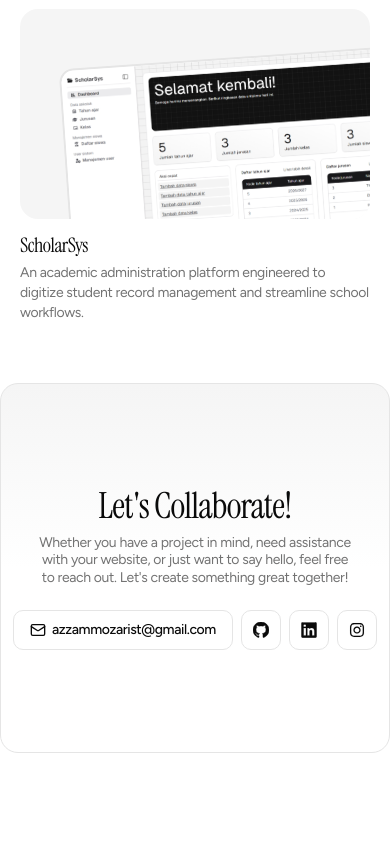
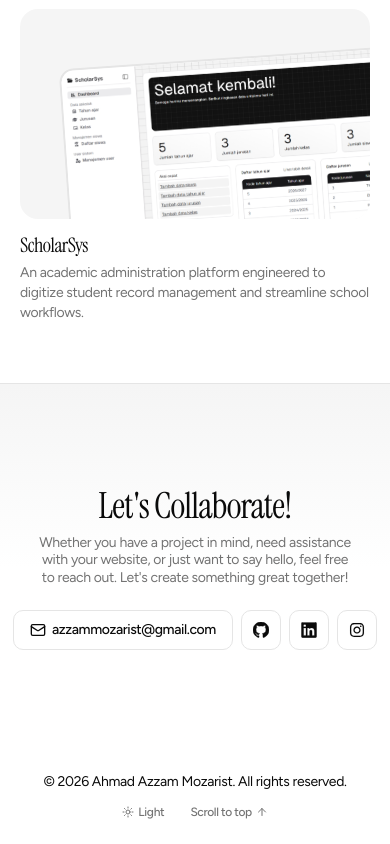
Before and after one commit to mozarist/My-Portfolio, a Next.js app: page / in a window 390 px wide. Shown: the part 3035-3879 px from the top of the page. Before the commit the page ends 3808 px from the top, so only its background shows below. Built offline with nearby package versions, Linux system fonts and the light colour scheme.

Commit message:
footer & responsive styling

```diff
--- a/app/page.tsx
+++ b/app/page.tsx
@@ -9,8 +9,12 @@ import SelectedWorksSection from "@/components/blocks/works";
 import ContactSection from "@/components/blocks/contact";
 import AboutSection from "@/components/blocks/about";
 import { useEffect, useState } from 'react';
+import { Button } from '@/components/ui/button';
+import { ArrowUp, Moon, Sun } from 'lucide-react';
+import { useTheme } from 'next-themes';
 
 export default function Home() {
+  const { resolvedTheme, setTheme } = useTheme();
   const { scrollYProgress } = useScroll();
   const [isDesktop, setIsDesktop] = useState(false);
   const rotate = useTransform(scrollYProgress, [0, 0.1], [0.5, 0]);
@@ -26,6 +30,10 @@ export default function Home() {
     return () => mediaQuery.removeEventListener('change', handleResize);
   }, []);
 
+  const toggleTheme = () => {
+    setTheme(resolvedTheme === 'dark' ? 'light' : 'dark');
+  };
+
   return (
     <div className="relative w-full">
       <NavBar />
@@ -34,11 +42,11 @@ export default function Home() {
 
       <div className="relative sm:h-screen"></div>
 
-      <div className="sm:p-5 w-full">
+      <div className="sm:px-5 w-full">
         <motion.main
           style={{ rotate: isDesktop ? rotate : 0 }}
           id="main-content"
-          className="relative sm:mt-[-20vh] mb-5 max-w-4xl 2xl:max-w-5xl flex flex-col gap-5 rounded-2xl mx-auto z-10"
+          className="relative sm:mt-[-18vh] mb-5 max-w-4xl 2xl:max-w-5xl flex flex-col gap-5 rounded-2xl mx-auto z-10"
         >
           <div className="flex flex-col gap-10 sm:bg-card p-5 sm:border sm:rounded-2xl">
             <AboutSection />
@@ -49,13 +57,42 @@ export default function Home() {
           </div>
 
           <footer
-            className="flex flex-col gap-10 bg-linear-to-t from-card via-card to-muted p-5 border rounded-2xl"
+            className="relative flex flex-col bg-linear-to-t from-background sm:from-card via-background sm:via-card to-muted p-5 border-t sm:border sm:rounded-2xl"
           >
             <ContactSection />
           </footer>
+
+          <div className="flex flex-col sm:flex-row items-center justify-between gap-2 w-full">
+            <span className="text-sm">
+              &copy; {new Date().getFullYear()} Ahmad Azzam Mozarist. All rights reserved.
+            </span>
+
+            <div className="flex items-center gap-2">
+              <Button
+                variant="link"
+                size="xs"
+                onClick={toggleTheme}
+                aria-label="Toggle theme"
+                className="text-muted-foreground hover:text-foreground"
+              >
+                <Sun className="dark:hidden" />
+                <span className="dark:hidden">Light</span>
+                <Moon className="hidden dark:block" />
+                <span className="hidden dark:block">Dark</span>
+              </Button>
+
+              <Button
+                variant="link"
+                size="xs"
+                onClick={() => window.scrollTo({ top: 0, behavior: 'smooth' })}
+                className="text-muted-foreground hover:text-foreground"
+              >
+                Scroll to top <ArrowUp />
+              </Button>
+            </div>
+          </div>
         </motion.main>
       </div>
-
     </div>
   );
 }
```
